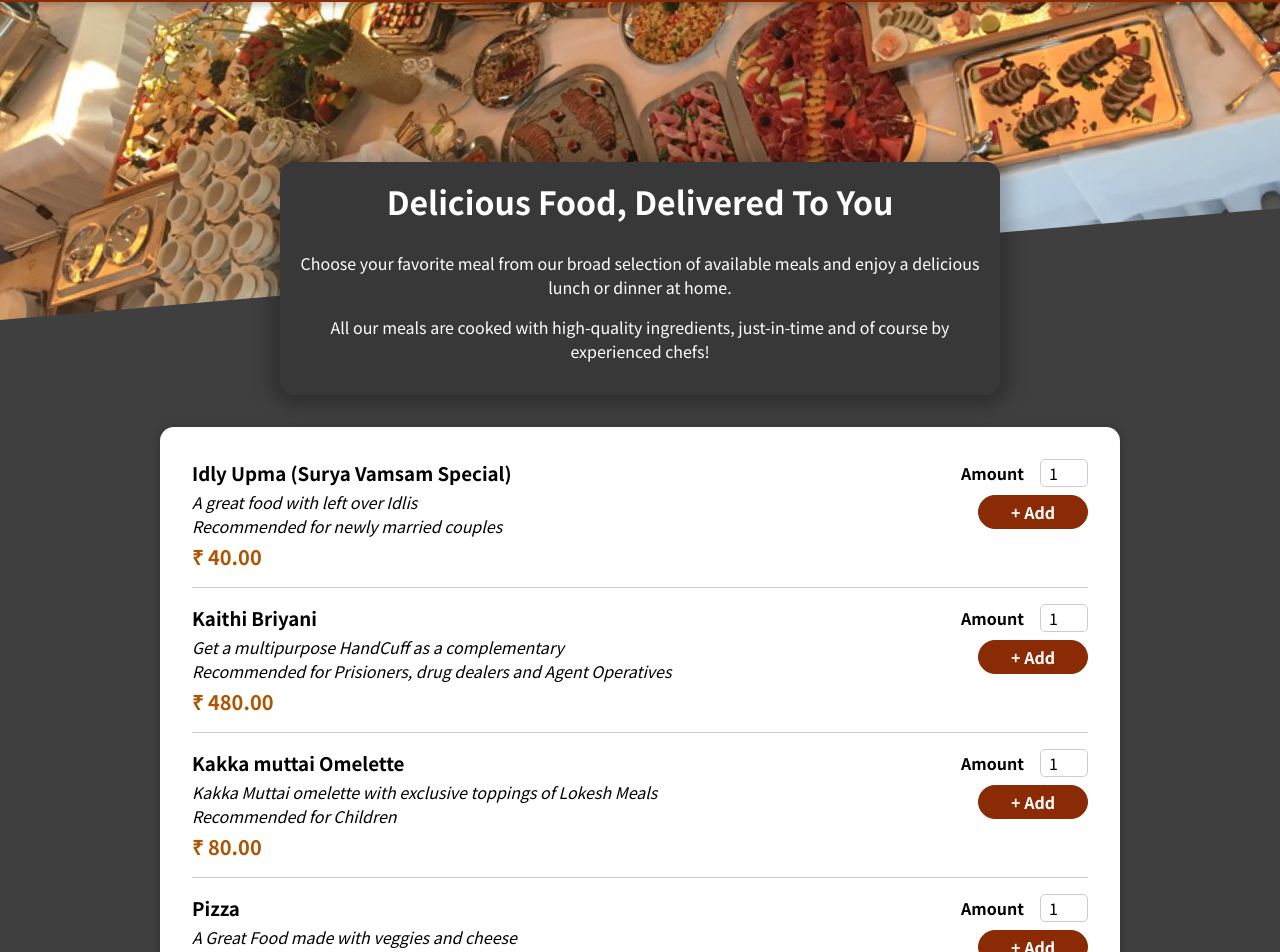
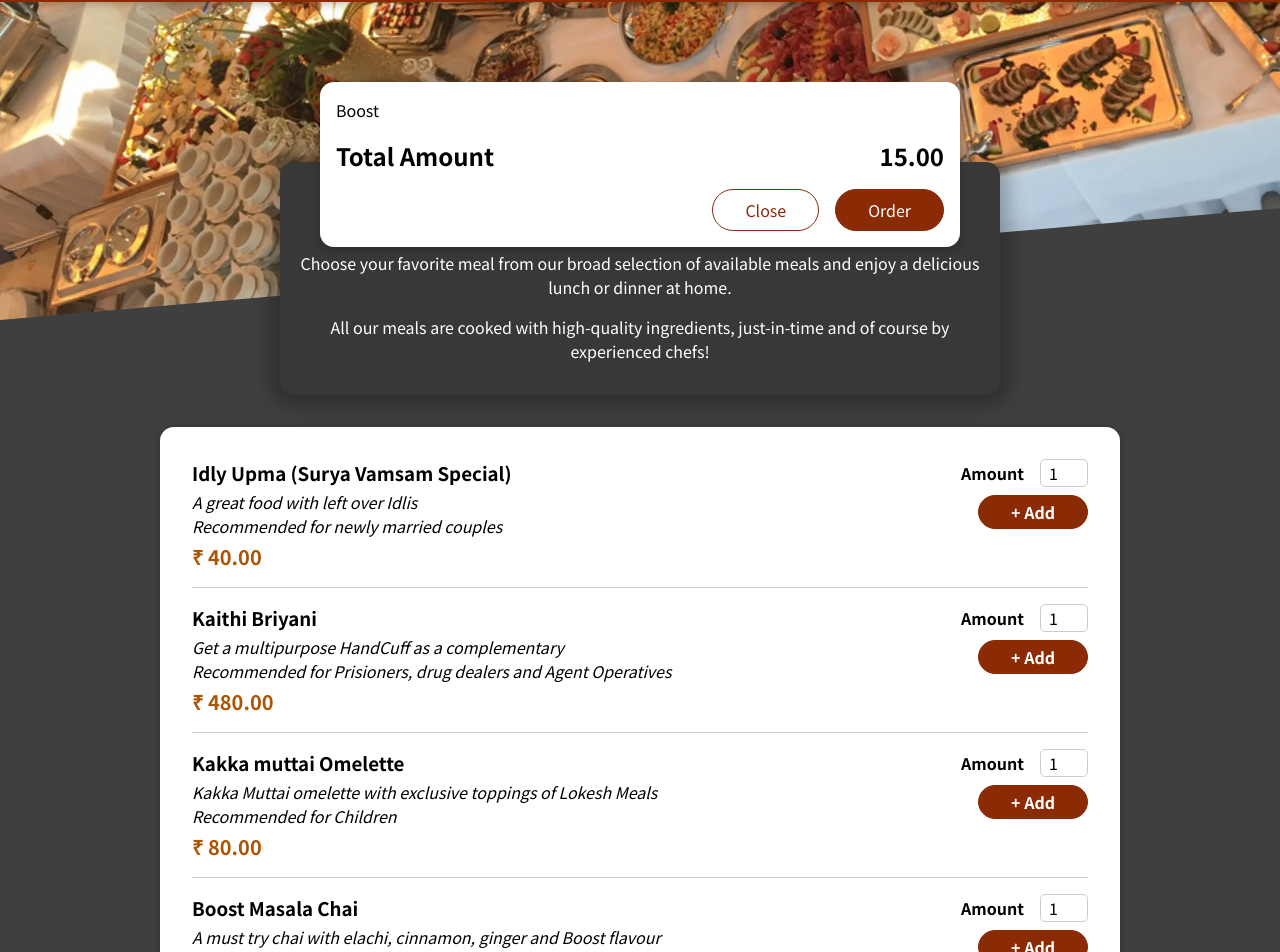
Before and after one commit to Lokeshwaran360/Restaurant, a React (Create React App) app: page / in a window 1280 px wide. Shown: the part 78-1030 px from the top of the page. Built offline with nearby package versions, Linux system fonts and the light colour scheme.

Commit message:
Added React Portal modal

```diff
--- a/public/index.html
+++ b/public/index.html
@@ -28,6 +28,7 @@
   </head>
   <body>
     <noscript>You need to enable JavaScript to run this app.</noscript>
+    <div id="overlays"></div>
     <div id="root"></div>
     <!--
       This HTML file is a template.
--- a/src/App.js
+++ b/src/App.js
@@ -1,6 +1,7 @@
 import React, {Fragment} from 'react'
 import Header from './components/Layout/Header';
-import Meals from './components/Meals/Meals'
+import Meals from './components/Meals/Meals';
+import Cart from './components/Cart/Cart'
 
 
 function App() {
@@ -8,6 +9,7 @@
 
   return(
   <Fragment>
+    <Cart/>
     <Header/>
     <main>
       <Meals/>
--- /dev/null
+++ b/src/components/Cart/Cart.js
@@ -0,0 +1,22 @@
+import Modal from '../UI/Modal';
+import classes from './Cart.module.css';
+
+const Cart = (props) => {
+    const cartItems = <ul className={classes['cart-items']}>{[{id : 'cl', name: 'Boost', Amount : 2, price : 35.20},
+                        ].map((item) => <li>{item.name}</li>)}</ul>
+    return(
+    <Modal>
+        {cartItems}
+        <div className={classes.total}>
+            <span>Total Amount</span>
+            <span>15.00</span>
+        </div>
+        <div className={classes.actions}>
+            <button className={classes['button--alt']}>Close</button>
+            <button className={classes.button}>Order</button>
+        </div>
+    </Modal>
+)
+}
+
+export default Cart;
--- /dev/null
+++ b/src/components/Cart/Cart.module.css
@@ -0,0 +1,46 @@
+.cart-items {
+    list-style: none;
+    margin: 0;
+    padding: 0;
+    max-height: 20rem;
+    overflow: auto;
+  }
+
+  .total {
+    display: flex;
+    justify-content: space-between;
+    align-items: center;
+    font-weight: bold;
+    font-size: 1.5rem;
+    margin: 1rem 0;
+  }
+
+  .actions {
+    text-align: right;
+  }
+
+  .actions button {
+    font: inherit;
+    cursor: pointer;
+    background-color: transparent;
+    border: 1px solid #8a2b06;
+    padding: 0.5rem 2rem;
+    border-radius: 25px;
+    margin-left: 1rem;
+  }
+
+  .actions button:hover,
+  .actions button:active {
+    background-color: #5a1a01;
+    border-color: #5a1a01;
+    color: white;
+  }
+
+  .actions .button--alt {
+    color: #8a2b06;
+  }
+
+  .actions .button {
+    background-color: #8a2b06;
+    color: white;
+  }
--- a/src/components/Meals/AvailableMeals.js
+++ b/src/components/Meals/AvailableMeals.js
@@ -26,15 +26,15 @@
   },
   {
     id: 'm4',
-    name: 'Pizza',
-    description: 'A Great Food made with veggies and cheese',
-    recommended: 'Recommended for horror movie lovers',
-    price: 50,
+    name: 'Boost Masala Chai',
+    description: 'A must try chai with elachi, cinnamon, ginger and Boost flavour',
+    recommended: 'Recommended for Chai lovers',
+    price: 30,
   },
   {
     id: 'm5',
     name: 'Jigarthanda',
-    description: 'A great intake before a murder',
+    description: 'A great intake before commit to any murder or assult',
     recommended: 'Recommended for Gangsters and Rowdies',
     price: 40,
   },
--- /dev/null
+++ b/src/components/UI/Modal.js
@@ -0,0 +1,26 @@
+import { Fragment } from 'react';
+import  ReactDOM  from 'react-dom';
+import classes from './Modal.module.css';
+
+const Backdrop = props => {
+    return <div className={classes.Backdrop}></div>
+}
+
+const ModalOverlay = props => {
+    return( <div className={classes.modal}>
+        <div className={classes.content}>{props.children }</div>
+    </div>
+    )
+}
+
+const portalElement = document.getElementById('overlays');
+
+const Modal = props => {
+    return <Fragment>
+      {ReactDOM.createPortal(<Backdrop/>, portalElement)}
+      {ReactDOM.createPortal(<ModalOverlay>{props.children}</ModalOverlay>, portalElement)}
+
+    </Fragment>
+}
+
+export default Modal;
--- /dev/null
+++ b/src/components/UI/Modal.module.css
@@ -0,0 +1,40 @@
+.backdrop {
+    position: fixed;
+    top: 0;
+    left: 0;
+    width: 100%;
+    height: 100vh;
+    z-index: 20;
+    background-color: rgba(0, 0, 0, 0.75);
+  }
+
+  .modal {
+    position: fixed;
+    top: 20vh;
+    left: 5%;
+    width: 90%;
+    background-color: white;
+    padding: 1rem;
+    border-radius: 14px;
+    box-shadow: 0 2px 8px rgba(0, 0, 0, 0.25);
+    z-index: 30;
+    animation: slide-down 300ms ease-out forwards;
+  }
+
+  @media (min-width: 768px) {
+    .modal {
+      width: 40rem;
+      left: calc(50% - 20rem);
+    }
+  }
+
+  @keyframes slide-down {
+    from {
+      opacity: 0;
+      transform: translateY(-3rem);
+    }
+    to {
+      opacity: 1;
+      transform: translateY(0);
+    }
+  }
```
